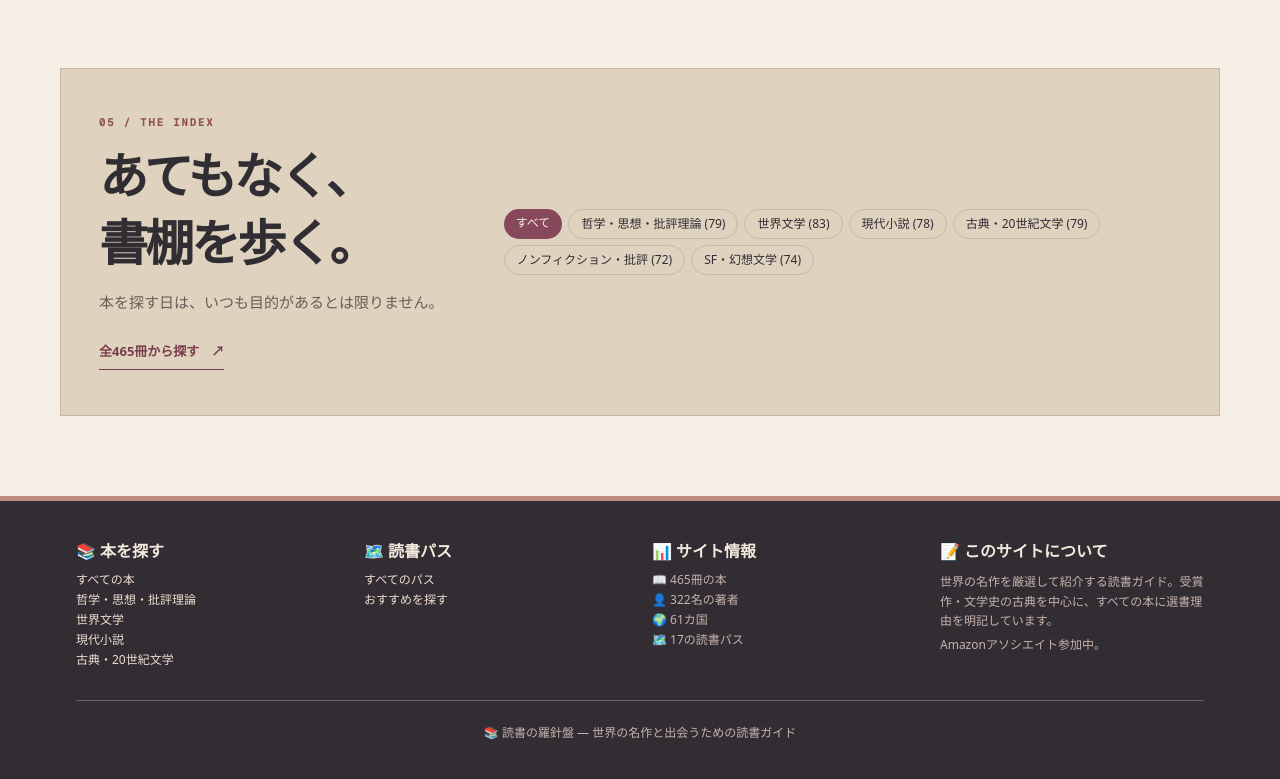
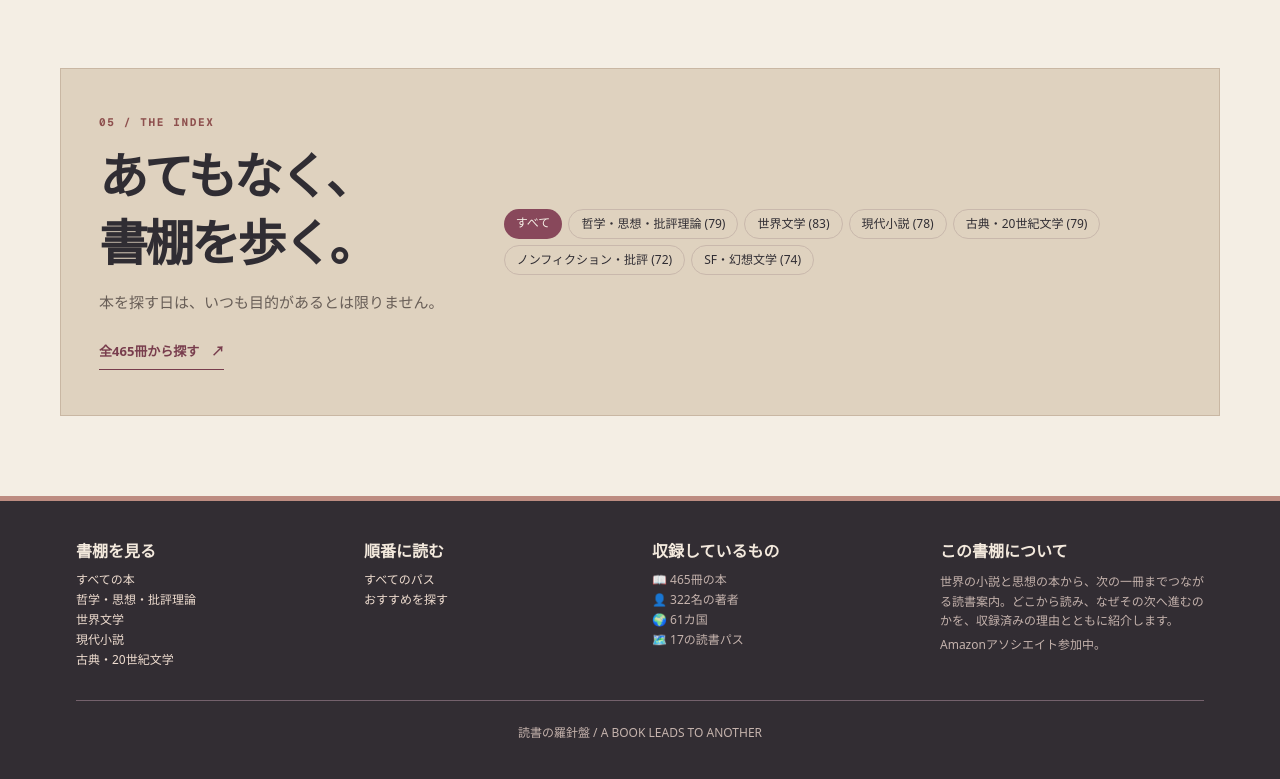
Before and after one commit to nomuonji/book-discovery, a Next.js app: page / in a window 1280 px wide. Shown: the part 3917-4696 px from the top of the page. Built offline with nearby package versions, Linux system fonts and the light colour scheme.

Commit message:
brand: replace generic emoji footer with the site's book-to-book editorial proposition

```diff
--- a/src/app/layout.tsx
+++ b/src/app/layout.tsx
@@ -115,7 +115,7 @@ function Footer() {
       <div className="max-w-5xl mx-auto px-4">
         <div className="grid grid-cols-2 sm:grid-cols-4 gap-6 mb-8">
           <div>
-            <h3 className="text-sm font-semibold mb-2">📚 本を探す</h3>
+            <h3 className="text-sm font-semibold mb-2">書棚を見る</h3>
             <ul className="space-y-1 text-xs text-[var(--muted)]">
               <li><Link href="/books/" className="hover:text-[var(--accent)] transition-colors">すべての本</Link></li>
               {categories.slice(0, 4).map((cat) => (
@@ -124,14 +124,14 @@ function Footer() {
             </ul>
           </div>
           <div>
-            <h3 className="text-sm font-semibold mb-2">🗺️ 読書パス</h3>
+            <h3 className="text-sm font-semibold mb-2">順番に読む</h3>
             <ul className="space-y-1 text-xs text-[var(--muted)]">
               <li><Link href="/paths/" className="hover:text-[var(--accent)] transition-colors">すべてのパス</Link></li>
               <li><Link href="/recommend/" className="hover:text-[var(--accent)] transition-colors">おすすめを探す</Link></li>
             </ul>
           </div>
           <div>
-            <h3 className="text-sm font-semibold mb-2">📊 サイト情報</h3>
+            <h3 className="text-sm font-semibold mb-2">収録しているもの</h3>
             <ul className="space-y-1 text-xs text-[var(--muted)]">
               <li>📖 {stats.totalBooks}冊の本</li>
               <li>👤 {stats.totalAuthors}名の著者</li>
@@ -140,15 +140,15 @@ function Footer() {
             </ul>
           </div>
           <div>
-            <h3 className="text-sm font-semibold mb-2">📝 このサイトについて</h3>
+            <h3 className="text-sm font-semibold mb-2">この書棚について</h3>
             <p className="text-xs text-[var(--muted)] leading-relaxed">
-              世界の名作を厳選して紹介する読書ガイド。受賞作・文学史の古典を中心に、すべての本に選書理由を明記しています。
+              世界の小説と思想の本から、次の一冊までつながる読書案内。どこから読み、なぜその次へ進むのかを、収録済みの理由とともに紹介します。
               <span className="block mt-1">Amazonアソシエイト参加中。</span>
             </p>
           </div>
         </div>
         <div className="text-center text-xs text-[var(--muted)] border-t border-[var(--border)] pt-6">
-          📚 読書の羅針盤 — 世界の名作と出会うための読書ガイド
+          読書の羅針盤 / A BOOK LEADS TO ANOTHER
         </div>
       </div>
     </footer>
```
